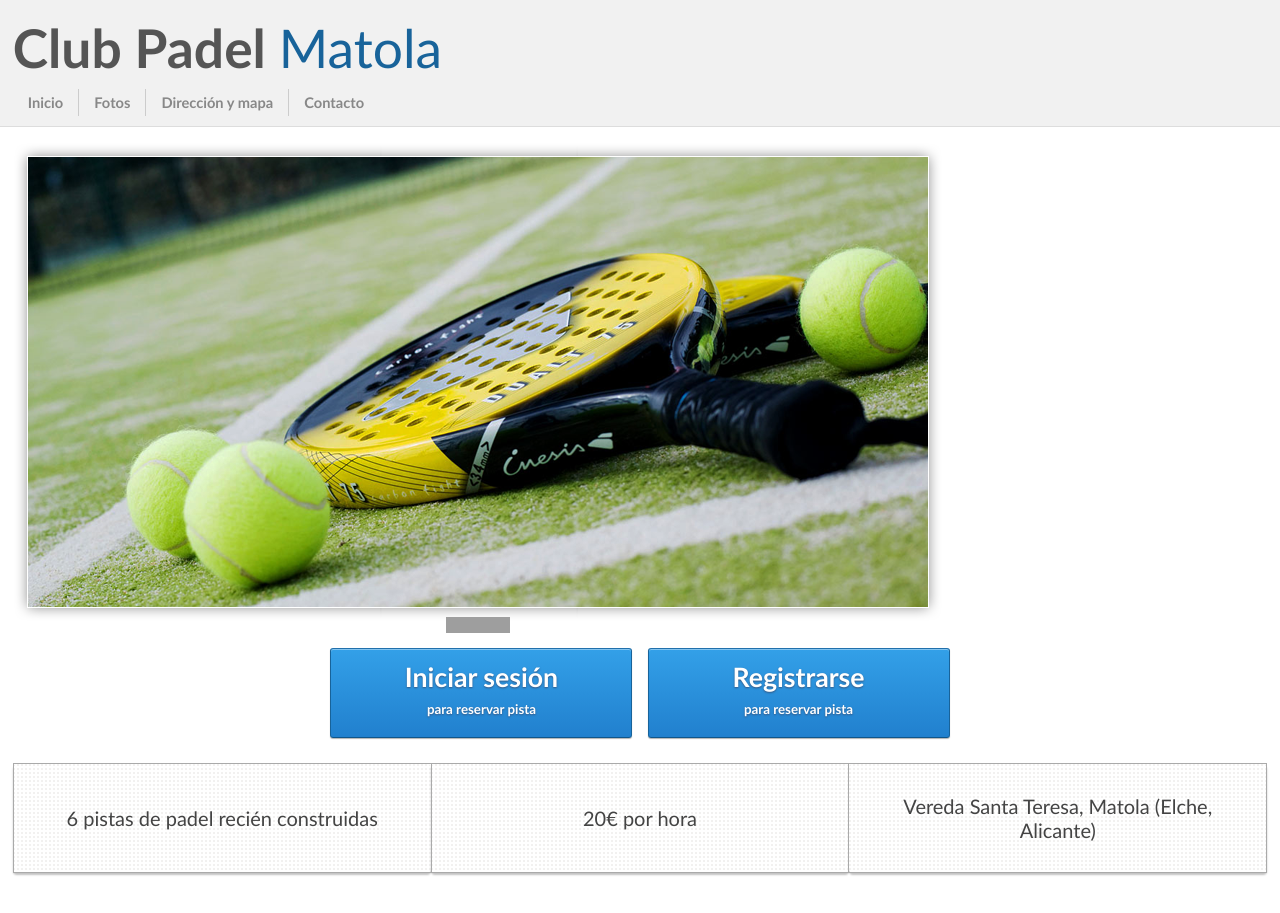
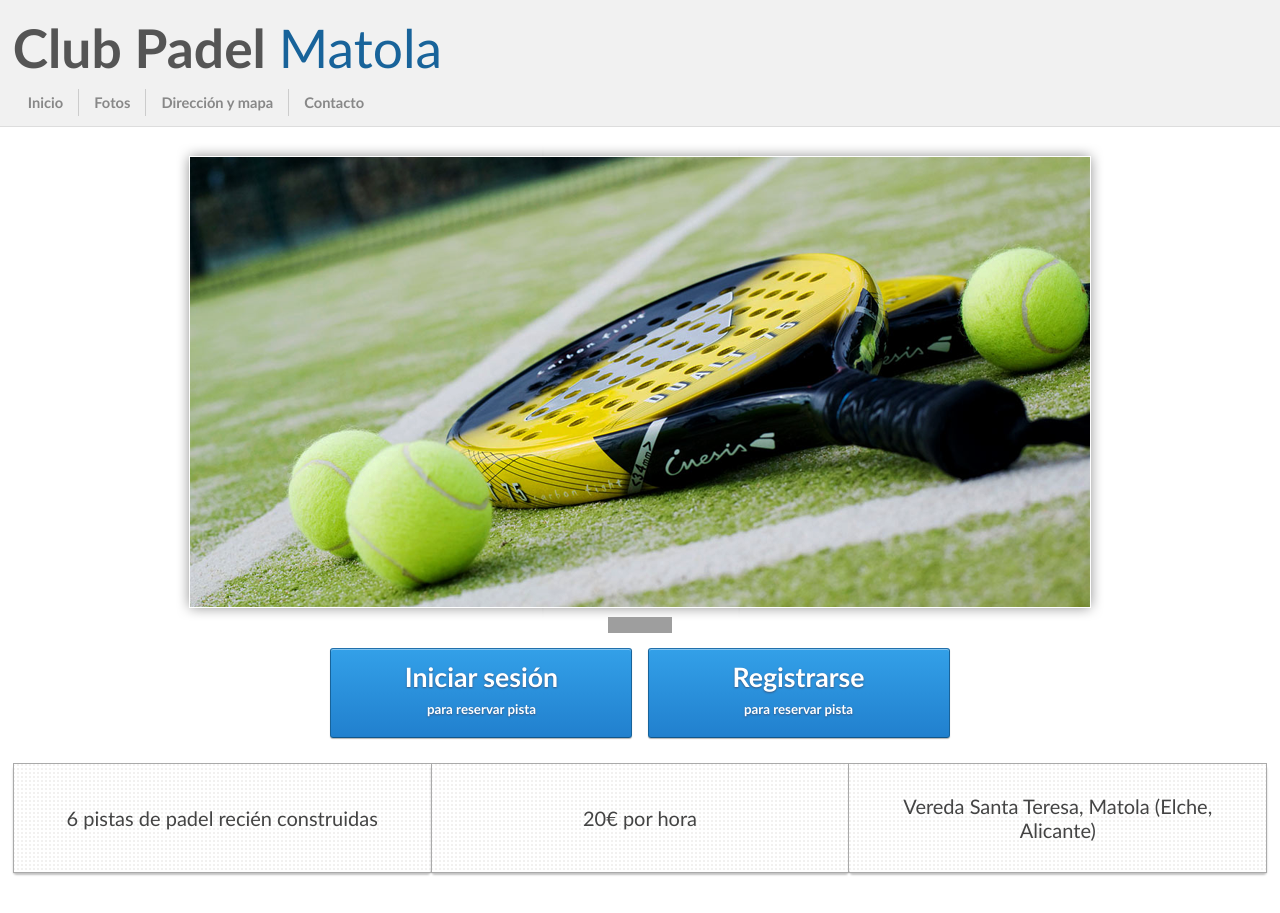
Before and after one commit to cristian64/modeleitor, a PHP site: page /Padel/index.php in a window 1280 px wide. Run offline with PHP 8.4, Linux system fonts and the light colour scheme; some libraries are stand-ins or nearby versions; grey boxes are pictures that could not be loaded.

Commit message:
Estilo de la marquesina adaptado a los navegadores.

```diff
--- a/Padel/css/freshbutton.css
+++ b/Padel/css/freshbutton.css
@@ -366,7 +366,7 @@ Particulares de cada página
     display: inline-block;
 }
 
-#iniciarsesion, #registrarse, #mapa, #reserva, #usuario, #contacto, #inicio
+#iniciarsesion, #registrarse, #mapa, #reserva, #usuario, #contacto
 {
     text-align: left;
 }
--- a/Padel/css/sliderman.css
+++ b/Padel/css/sliderman.css
@@ -1,7 +1,6 @@
-#slider_container_2 { float: left; margin: 0; padding: 15px; width: 900px; background: url(bg.png) no-repeat 0 0; }
+#slider_container_2 { margin: auto; padding: 15px; width: 900px; background: url(bg.png) no-repeat 0 0; }
 
 .SliderName_2 {
-	float: left;
 	width: 900px;
 	height: 450px;
 	overflow: hidden;
```
